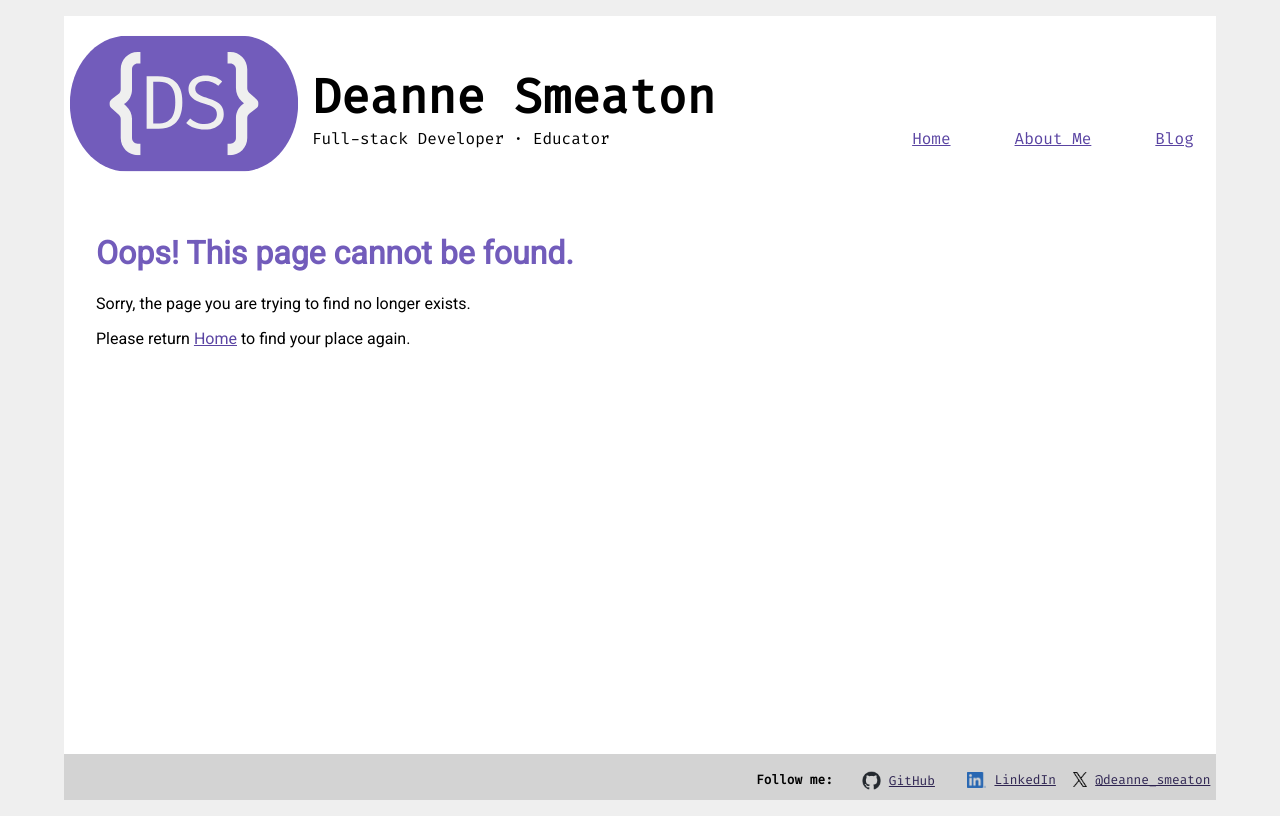
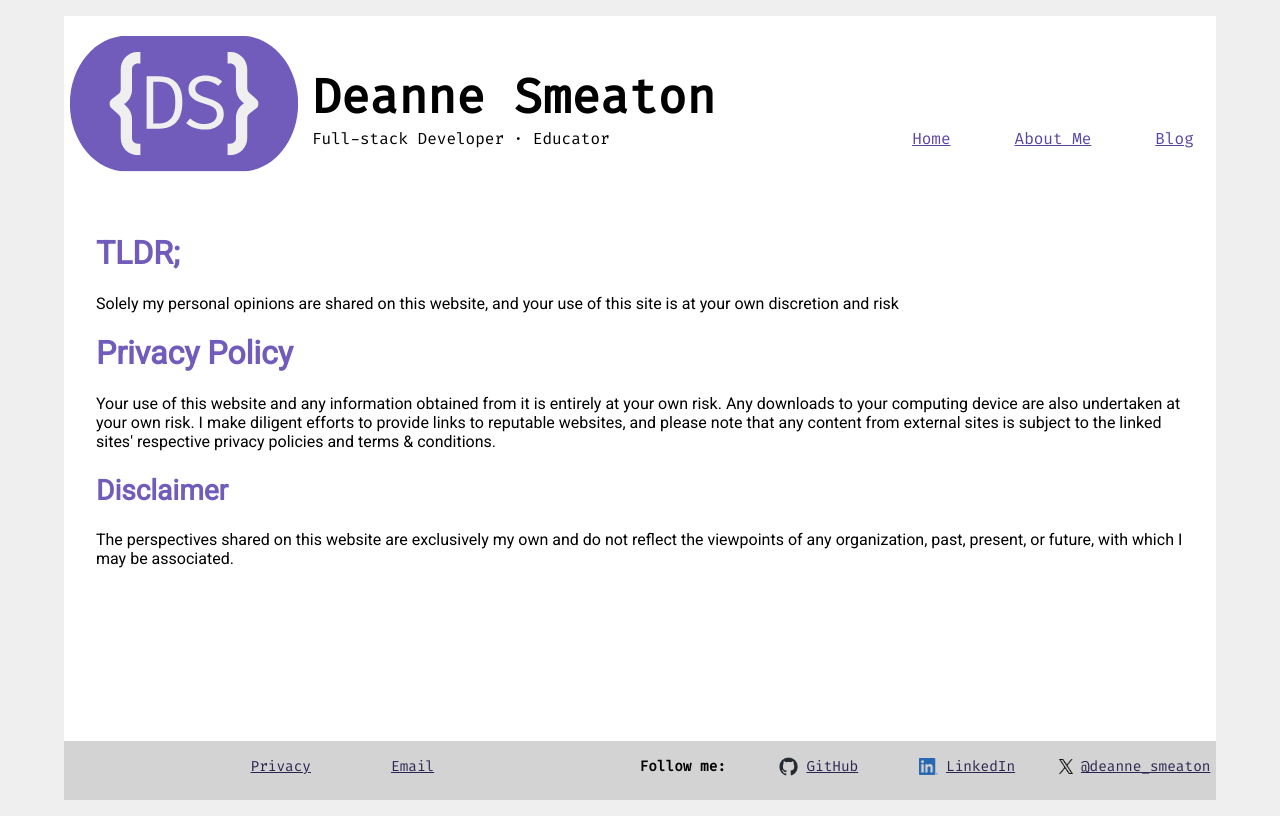
Before and after one commit to smeatond/deannesmeaton, a React (Vite) app in the folder client/: page /privacy in a window 1280 px wide. Built offline with nearby package versions, Linux system fonts and the light colour scheme.

Commit message:
website privacy added

```diff
--- a/client/src/App.css
+++ b/client/src/App.css
@@ -50,29 +50,34 @@
 .footer {
   font-family: "Fira Code";
   margin-top: 0.5rem;
-  font-size: 0.8rem;
+  font-size: 0.9rem;
   display: grid;
   background-color: #d3d3d3;
+  padding-left: 0.5em;
 }
 
-.footer span:first-child {
+.footer-socials span:first-child {
   font-weight: bold;
 }
 
-.footer > div {
-  justify-self: center;
+.footer-content {
+  display: grid;
+  grid-template-columns: repeat(2, 1fr);
+  padding: 1rem 0;
+}
+.footer-socials {
   display: grid;
   grid-template-rows: repeat(4, 1fr);
 }
 
-.footer > div > span {
+.footer-socials > span {
   align-self: center;
   padding: 0.1rem;
 }
 
-.footer > div > span > a {
+.footer-socials > span > a {
   display: grid;
-  grid-template-columns: 1fr 4fr;
+  grid-template-columns: 1fr 9fr;
   align-items: center;
 }
 
@@ -131,19 +136,23 @@
 
   /**FOOTER STYLES **/
   .footer {
-    padding: 1rem 0.25rem 0.5rem 0;
+    padding: 0rem 0.25rem 0.5rem 0;
   }
-  .footer > div {
+  .footer-content {
+    justify-self: center;
+    gap: 5rem;
+  }
+  .footer-socials {
     grid-template-columns: repeat(4, 0.75fr);
     grid-template-rows: 1fr;
     justify-self: end;
   }
 
-  .footer > div > span {
+  .footer-socials > span {
     align-self: normal;
   }
 
-  .footer > div > span > a {
+  .footer-socials > span > a {
     gap: 0.5rem;
   }
 
@@ -171,4 +180,12 @@
   .logo {
     width: 15rem;
   }
+
+  /**FOOTER STYLES **/
+  .footer {
+    grid-template-columns: 1fr 1fr;
+  }
+  .footer-socials {
+    align-self: center;
+  }
 }
--- a/client/src/App.tsx
+++ b/client/src/App.tsx
@@ -35,7 +35,11 @@ function App(props: IApp) {
       </header>
       <main className="main">{props.outlet ? props.outlet : <Outlet />}</main>
       <footer className="footer">
-        <div>
+        <div className="footer-content">
+          <Link to={"/privacy"}>Privacy</Link>
+          <a href="mailto:deanne.smeaton@gmail.com">Email</a>
+        </div>
+        <div className="footer-socials">
           <span>Follow me:</span>{" "}
           <span>
             <a
--- a/client/src/components/Nav.css
+++ b/client/src/components/Nav.css
@@ -5,7 +5,7 @@
 .nav-mobile ul {
   display: grid;
   grid-template-rows: 1fr 1fr 1fr;
-  justify-items: center;
+  padding-left: 0.5rem;
 }
 
 .nav-mobile ul li {
--- a/client/src/main.tsx
+++ b/client/src/main.tsx
@@ -9,6 +9,7 @@ import ErrorPage from "./pages/ErrorPage.tsx";
 import About from "./pages/About.tsx";
 import Home from "./pages/Home.tsx";
 import Blog from "./pages/Blog.tsx";
+import Privacy from "./pages/Privacy.tsx";
 
 const router = createBrowserRouter([
   {
@@ -28,6 +29,10 @@ const router = createBrowserRouter([
         path: "/blog",
         element: <Blog />,
       },
+      {
+        path: "/privacy",
+        element: <Privacy />,
+      },
     ],
   },
 ]);
--- /dev/null
+++ b/client/src/pages/Privacy.tsx
@@ -0,0 +1,28 @@
+function Privacy() {
+  return (
+    <>
+      <h1>TLDR;</h1>
+      <p>
+        Solely my personal opinions are shared on this website, and your use of
+        this site is at your own discretion and risk
+      </p>
+      <h1>Privacy Policy</h1>
+      <p>
+        Your use of this website and any information obtained from it is
+        entirely at your own risk. Any downloads to your computing device are
+        also undertaken at your own risk. I make diligent efforts to provide
+        links to reputable websites, and please note that any content from
+        external sites is subject to the linked sites' respective privacy
+        policies and terms & conditions.
+      </p>
+      <h2>Disclaimer</h2>
+      <p>
+        The perspectives shared on this website are exclusively my own and do
+        not reflect the viewpoints of any organization, past, present, or
+        future, with which I may be associated.
+      </p>
+    </>
+  );
+}
+
+export default Privacy;
```
